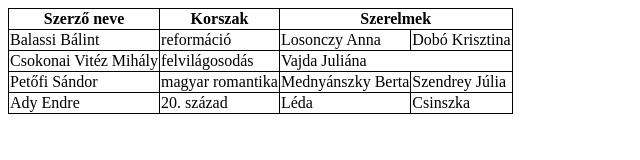
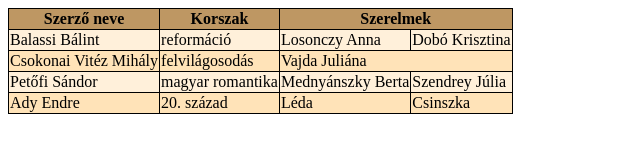
Before and after one commit to VaticanCityBorder/javascript_func, a plain HTML site: page table_col/index.html in a window 1280 px wide. Shown: the whole page, without its empty margins (0-640 px from the left). Drawn offline with Linux system fonts and the light colour scheme.

Commit message:
Órai munka pótlásból az utolsó pár feladat is megcsinálva

```diff
--- a/table_col/table.css
+++ b/table_col/table.css
@@ -1,4 +1,20 @@
-table, th, td, tr{
+table, th, td, tr {
     border: 1px solid black;
     border-collapse: collapse;
 }
+
+thead {
+    background-color: rgb(190, 151, 99);
+}
+
+tbody > tr {
+    background-color: rgb(255, 240, 218);
+ }
+
+ td:hover {
+    background-color: rgb(192, 146, 76);;
+ }
+
+tbody tr:nth-child(2n) {
+    background-color: rgb(255, 227, 184);
+ }
```
